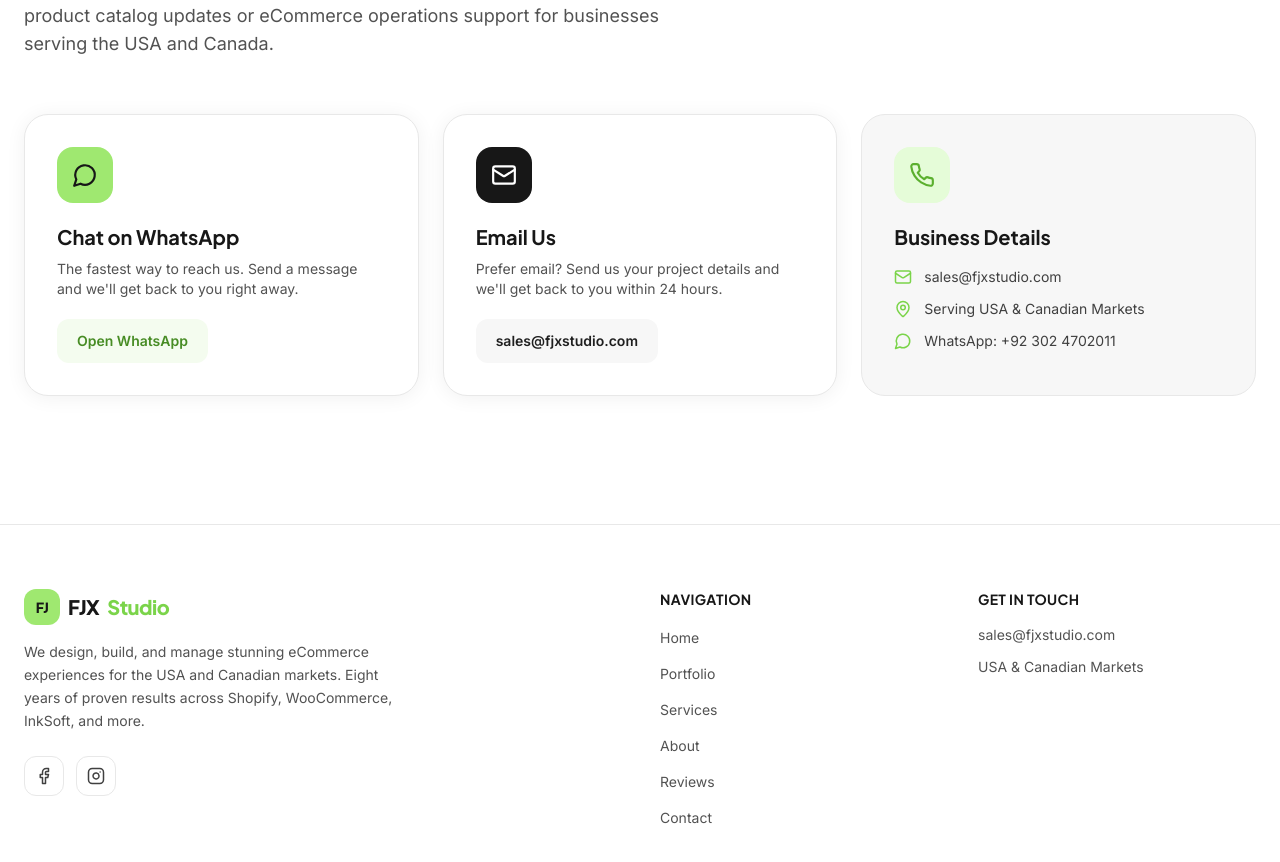
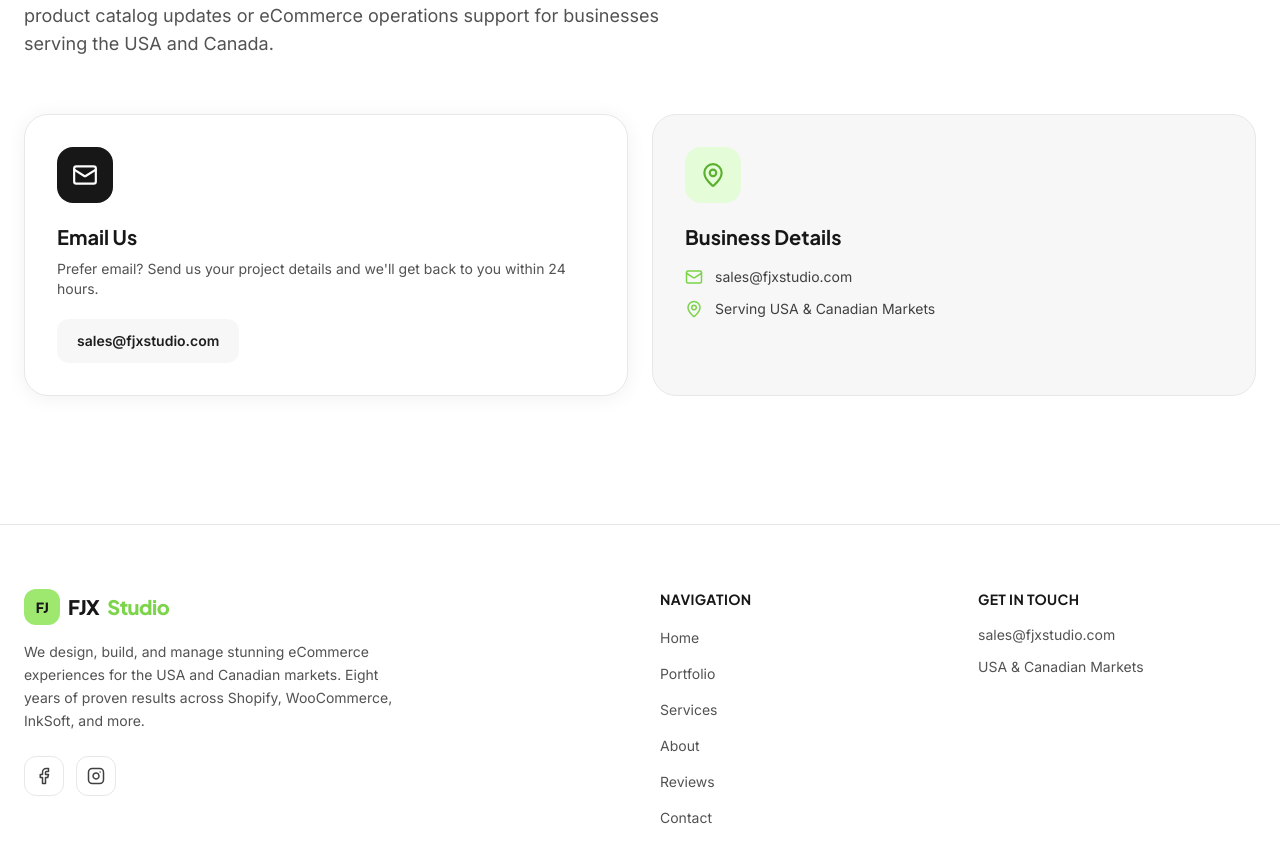
Before and after one commit to Fahad42150/dancing-llama-3e1cb2, a React (Vite) app: page / in a window 1280 px wide. Shown: the part 6886-7748 px from the top of the page. Built offline with nearby package versions, Linux system fonts and the light colour scheme.

Commit message:
Remove WhatsApp and phone details from homepage contact section

```diff
--- a/src/components/Contact.tsx
+++ b/src/components/Contact.tsx
@@ -1,11 +1,6 @@
-import { Mail, MessageCircle, Phone, MapPin } from 'lucide-react';
+import { Mail, MapPin } from 'lucide-react';
 import { useReveal } from '@/hooks/useReveal';
 
-const WHATSAPP_NUMBER = '923024702011';
-const WHATSAPP_MESSAGE = encodeURIComponent(
-  "Hi FJX Studio! I'd like to discuss an eCommerce project."
-);
-const WHATSAPP_URL = `https://wa.me/${WHATSAPP_NUMBER}?text=${WHATSAPP_MESSAGE}`;
 const EMAIL_ADDRESS = 'sales@fjxstudio.com';
 
 export default function Contact() {
@@ -32,29 +27,7 @@ export default function Contact() {
           </p>
         </div>
 
-        <div className="grid gap-6 lg:grid-cols-3">
-          {/* WhatsApp CTA */}
-          <a
-            href={WHATSAPP_URL}
-            target="_blank"
-            rel="noopener noreferrer"
-            className="group flex flex-col items-start rounded-3xl border border-charcoal-100 bg-white p-8 shadow-soft transition-all duration-300 hover:shadow-card-hover hover:-translate-y-1 hover:border-parrot-200"
-          >
-            <div className="mb-5 flex h-14 w-14 items-center justify-center rounded-2xl bg-parrot-400 transition-transform group-hover:scale-110">
-              <MessageCircle size={26} className="text-charcoal-900" />
-            </div>
-            <h3 className="font-display text-xl font-bold text-charcoal-900">
-              Chat on WhatsApp
-            </h3>
-            <p className="mt-2 text-sm text-charcoal-500">
-              The fastest way to reach us. Send a message and we'll get back to
-              you right away.
-            </p>
-            <span className="mt-5 inline-flex items-center gap-2 rounded-xl bg-parrot-50 px-5 py-3 text-sm font-semibold text-parrot-700 transition-colors group-hover:bg-parrot-400 group-hover:text-charcoal-900">
-              Open WhatsApp
-            </span>
-          </a>
-
+        <div className="grid gap-6 lg:grid-cols-2">
           {/* Email CTA */}
           <a
             href={`mailto:${EMAIL_ADDRESS}?subject=Project%20Inquiry%20-%20FJX%20Studio`}
@@ -75,10 +48,10 @@ export default function Contact() {
             </span>
           </a>
 
-          {/* Info card */}
+          {/* Business details */}
           <div className="flex flex-col items-start rounded-3xl border border-charcoal-100 bg-charcoal-50 p-8">
             <div className="mb-5 flex h-14 w-14 items-center justify-center rounded-2xl bg-parrot-100">
-              <Phone size={26} className="text-parrot-600" />
+              <MapPin size={26} className="text-parrot-600" />
             </div>
             <h3 className="font-display text-xl font-bold text-charcoal-900">
               Business Details
@@ -92,10 +65,6 @@ export default function Contact() {
                 <MapPin size={18} className="text-parrot-500" />
                 Serving USA & Canadian Markets
               </li>
-              <li className="flex items-center gap-3">
-                <MessageCircle size={18} className="text-parrot-500" />
-                WhatsApp: +92 302 4702011
-              </li>
             </ul>
           </div>
         </div>
```
